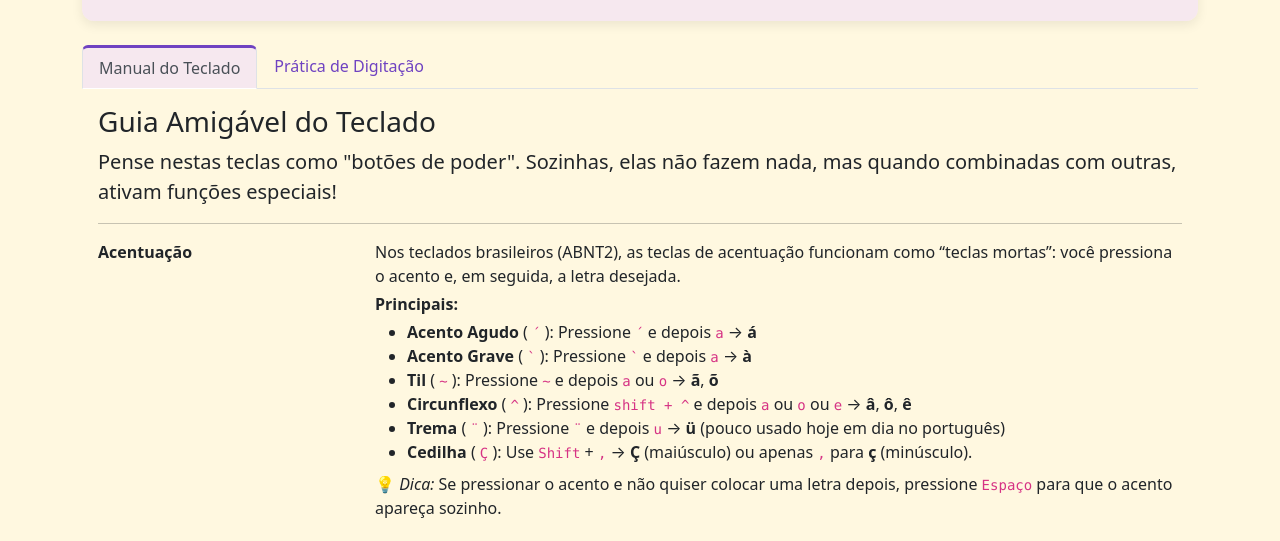
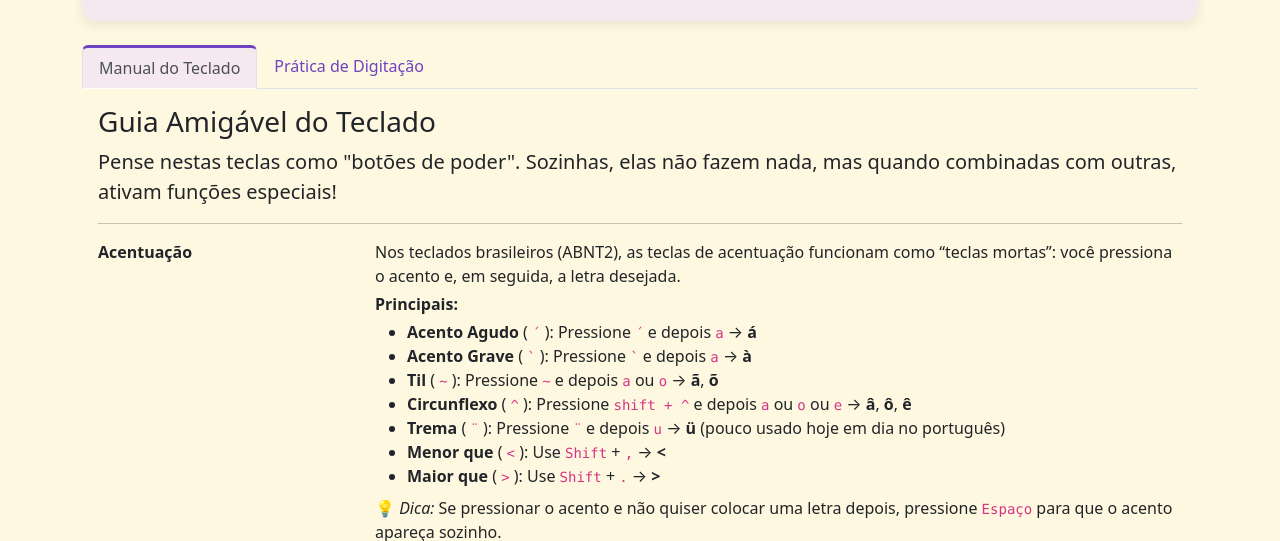
Before and after one commit to MarySql/digitacao, a plain HTML site: page index.html in a window 1280 px wide. Shown: the part 237-778 px from the top of the page. Drawn offline with nearby package versions, Linux system fonts and the light colour scheme.

Commit message:
feat: acentuacao

```diff
--- a/index.html
+++ b/index.html
@@ -67,16 +67,21 @@
                             <li><strong>Til</strong> ( <code>~</code> ): Pressione <code>~</code> e depois
                                 <code>a</code> ou <code>o</code> → <strong>ã</strong>, <strong>õ</strong>
                             </li>
-                            <li><strong>Circunflexo</strong> ( <code>^</code> ): Pressione <code>shift + ^</code> e depois
+                            <li><strong>Circunflexo</strong> ( <code>^</code> ): Pressione <code>shift + ^</code> e
+                                depois
                                 <code>a</code> ou <code>o</code> ou <code>e</code> → <strong>â</strong>,
                                 <strong>ô</strong>, <strong>ê</strong>
                             </li>
                             <li><strong>Trema</strong> ( <code>¨</code> ): Pressione <code>¨</code> e depois
                                 <code>u</code> → <strong>ü</strong> (pouco usado hoje em dia no português)
                             </li>
-                            <li><strong>Cedilha</strong> ( <code>Ç</code> ): Use <code>Shift</code> + <code>,</code> →
-                                <strong>Ç</strong> (maiúsculo) ou apenas <code>,</code> para <strong>ç</strong>
-                                (minúsculo).
+                            <li><strong>Menor que</strong> ( <code>&lt;</code> ): Use <code>Shift</code> +
+                                <code>,</code> →
+                                <strong>&lt;</strong>
+                            </li>
+                            <li><strong>Maior que</strong> ( <code>&gt;</code> ): Use <code>Shift</code> +
+                                <code>.</code> →
+                                <strong>&gt;</strong>
                             </li>
                         </ul>
                         <p class="mb-0">
```
